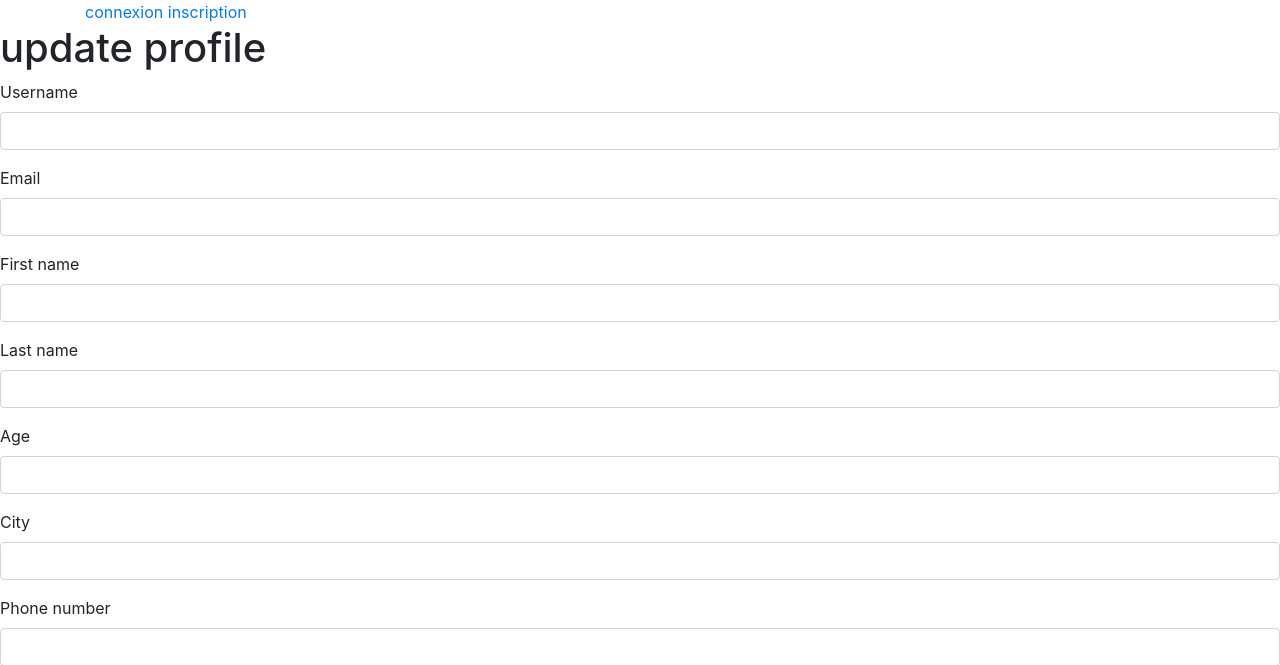
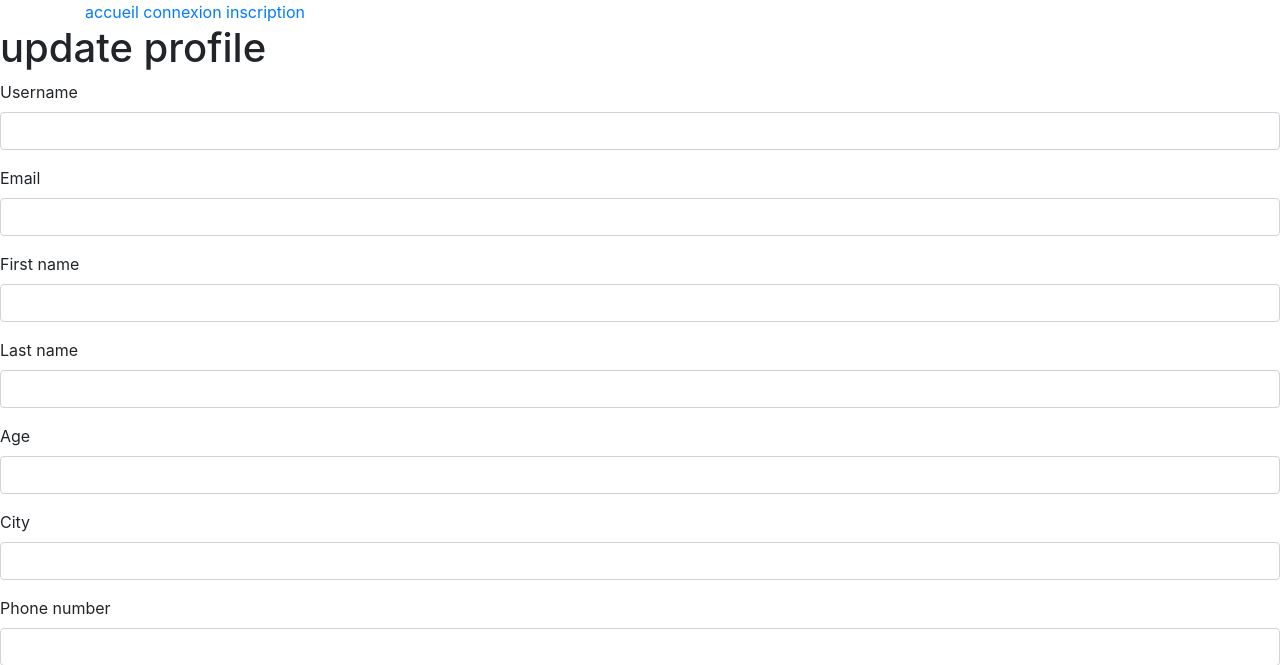
Before and after one commit to YounesBelarbi/wesport, a Symfony app: template templates/profileUser/update_profile.html.twig in a window 1280 px wide. Shown: the top 665 px of the page. Run offline with Twig, Linux system fonts and the light colour scheme; the template is opened without the code that fills it, so the values that code supplies are empty; form fields are guessed from the names that the template uses; some libraries are stand-ins or nearby versions.

Commit message:
adding home link

```diff
--- a/templates/base.html.twig
+++ b/templates/base.html.twig
@@ -10,7 +10,7 @@
     <body>
 
     <nav class = "container">
-
+            <a href="{{path('main')}}">accueil</a>
              {% if not is_granted('IS_AUTHENTICATED_REMEMBERED') %}
             <a href="{{path('app_login')}}">connexion</a>
 
```
